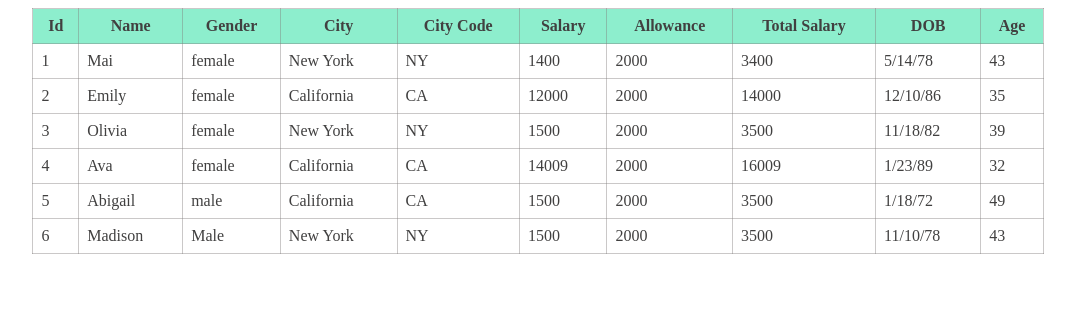
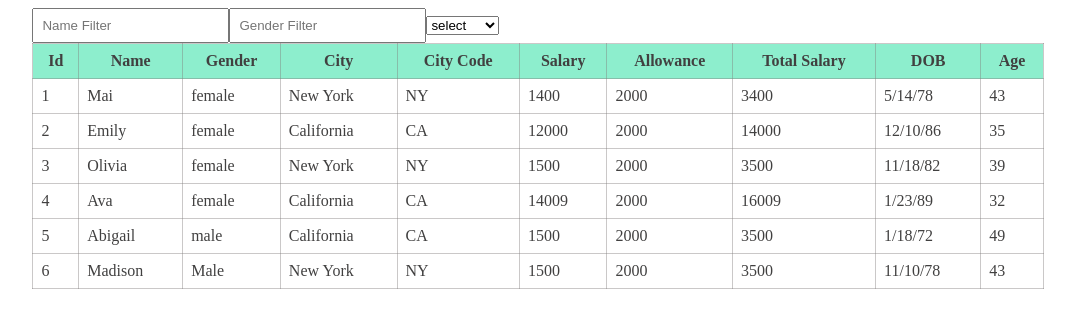
Before and after one commit to kishorshrestha21/angular-ivy-custompipe, an Angular app: page / in a window 1280 px wide. Shown: the top 328 px of the page, without its empty margins (102-1177 px from the left). Built offline with nearby package versions, Linux system fonts and the light colour scheme.

Commit message:
5 files modified, 2 added

```diff
--- a/src/app/age.pipe.ts
+++ b/src/app/age.pipe.ts
@@ -6,9 +6,9 @@ import { Pipe, PipeTransform } from '@angular/core';
 export class AgePipe implements PipeTransform {
 
   transform(value:any): any {
-    let currentYear= new Date().getFullYear();
+    let currentYear = new Date().getFullYear();
     let userBirthYear = new Date(value).getFullYear();
-   let userAge = currentYear - userBirthYear;
+    let userAge = currentYear - userBirthYear;
    return userAge;
 
   }
--- a/src/app/app.module.ts
+++ b/src/app/app.module.ts
@@ -11,10 +11,12 @@ import { ThreedotPipe } from './threedot.pipe';
 import { AgePipe } from './age.pipe';
 import { RowSumPipe } from './row-sum.pipe';
 import { BackgroundColorPipe } from './background-color.pipe';
+import { NameFilterPipe } from './name-filter.pipe';
+import { GenderFilterPipe } from './gender-filter.pipe';
 
 @NgModule({
   imports:      [ BrowserModule, FormsModule ],
-  declarations: [ AppComponent, HelloComponent, UsersDataComponent, GenderPipe, ThreedotPipe, AgePipe, RowSumPipe, BackgroundColorPipe ],
+  declarations: [ AppComponent, HelloComponent, UsersDataComponent, GenderPipe, ThreedotPipe, AgePipe, RowSumPipe, BackgroundColorPipe, NameFilterPipe, GenderFilterPipe ],
   bootstrap:    [ AppComponent ],
   providers: [MyDataService]
 })
--- /dev/null
+++ b/src/app/gender-filter.pipe.ts
@@ -0,0 +1,17 @@
+import { Pipe, PipeTransform } from '@angular/core';
+
+@Pipe({
+  name: 'genderFilter'
+})
+export class GenderFilterPipe implements PipeTransform {
+
+  transform(value: any, searchGender:any): any {
+   if (!value || !searchGender) {
+      return value;
+    }
+    return value.filter(search => {
+      return search.gender.toLowerCase().includes(searchGender.toLowerCase());
+    });
+  }
+
+}
--- /dev/null
+++ b/src/app/name-filter.pipe.ts
@@ -0,0 +1,15 @@
+import { Pipe, PipeTransform } from "@angular/core";
+
+@Pipe({
+  name: "nameFilter"
+})
+export class NameFilterPipe implements PipeTransform {
+  transform(value: any, searchItem: any): any {
+    if (!value || !searchItem) {
+      return value;
+    }
+    return value.filter(search => {
+      return search.name.toLowerCase().includes(searchItem.toLowerCase());
+    });
+  }
+}
--- a/src/app/users-data/users-data.component.css
+++ b/src/app/users-data/users-data.component.css
@@ -23,3 +23,7 @@ td {
   padding: 8px;
   color: rgb(65, 64, 64);
 }
+
+input{
+  padding: 8px;
+}
--- a/src/app/users-data/users-data.component.html
+++ b/src/app/users-data/users-data.component.html
@@ -1,5 +1,17 @@
+<div class="users">
+  <div class="search">
+    <input type="text" [(ngModel)]="searchItem" placeholder="Name Filter" />
+    <input type="text" [(ngModel)]="searchgender" placeholder="Gender Filter" />
 
-<div class="users">
+    <select [(ngModel)]="searchItem">
+
+        <option value="">select</option>
+        <option *ngFor="let user of users ">
+          {{user.name}}
+        </option>
+
+    </select>
+  </div>
   <table>
     <thead>
       <th>Id</th>
@@ -15,7 +27,9 @@
     </thead>
 
     <tbody>
-      <tr *ngFor="let user of users; index as i" >
+      <tr
+        *ngFor="let user of users | nameFilter:searchItem |genderFilter:searchgender; index as i "
+      >
         <td>{{i+1}}</td>
         <td>{{user.name}}</td>
         <td>{{user.gender}}</td>
@@ -26,7 +40,6 @@
         <td>{{user.salary | rowSum:user.allowance}}</td>
         <td>{{user.dob | date:'shortDate'}}</td>
         <td>{{user.dob | age}}</td>
-
       </tr>
     </tbody>
   </table>
--- a/src/app/users-data/users-data.component.ts
+++ b/src/app/users-data/users-data.component.ts
@@ -11,6 +11,8 @@ export class UsersDataComponent implements OnInit {
   constructor(private _myData:MyDataService) { }
 
 users=[];
+searchItem='';
+searchgender='';
   ngOnInit() {
     this.users = this._myData.users;
   }
```
